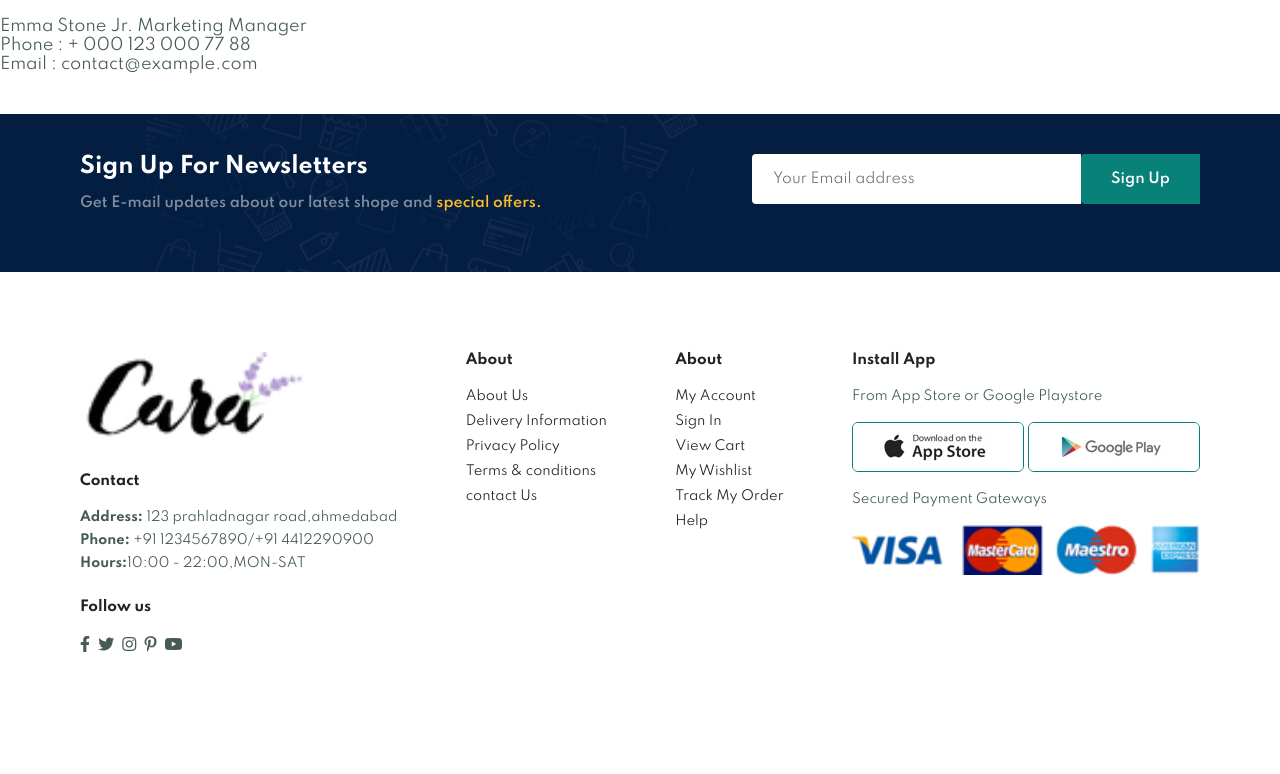
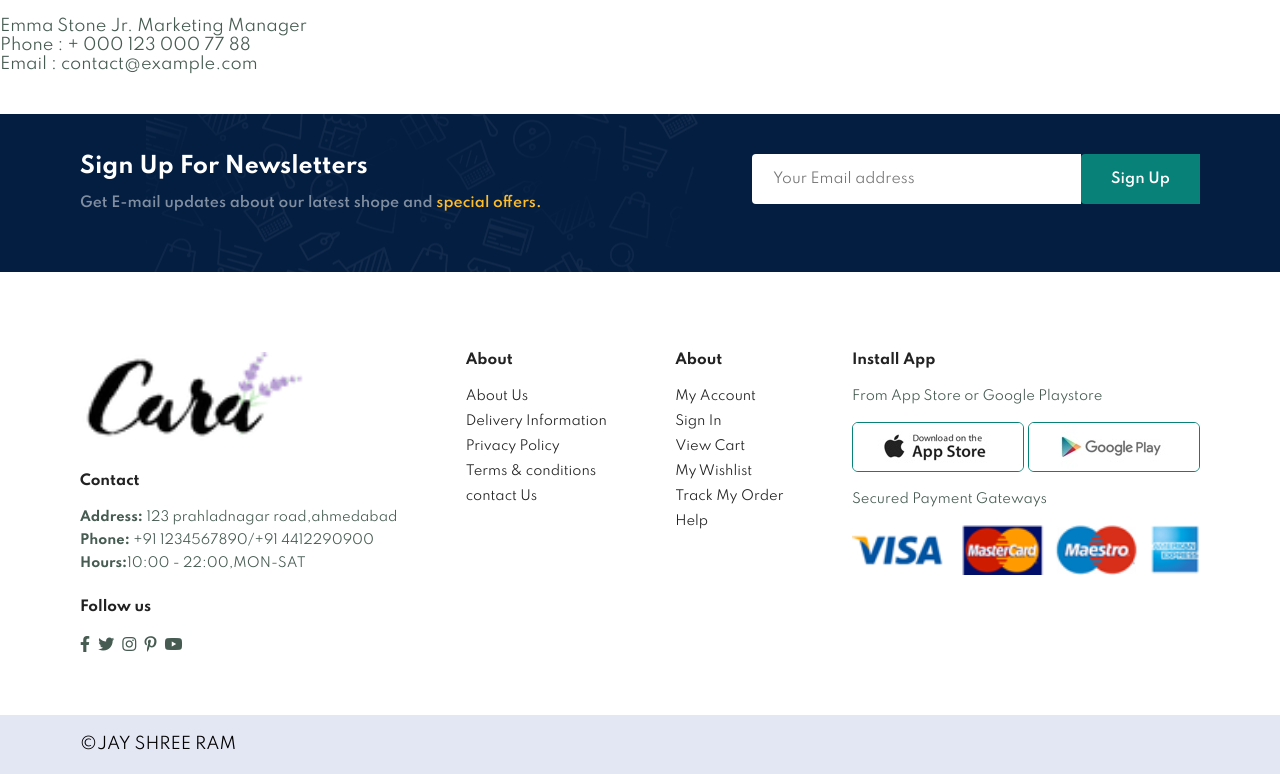
Before and after one commit to Destron7/ecommerce, a plain HTML site: page contact.html in a window 1280 px wide. Shown: the part 2093-2867 px from the top of the page. Before the commit the page ends 2808 px from the top, so only its background shows below. Drawn offline with Linux system fonts and the light colour scheme.

Commit message:
contact {footer copyright}

```diff
--- a/contact.html
+++ b/contact.html
@@ -154,6 +154,9 @@
                 <img src="img/pay/pay.png" alt="">
             </div>
         </footer>
+        <div class="footer-last-text">
+            &copy;JAY SHREE RAM
+        </div>
         <script src="script.js"></script>
     </body>
 
```
